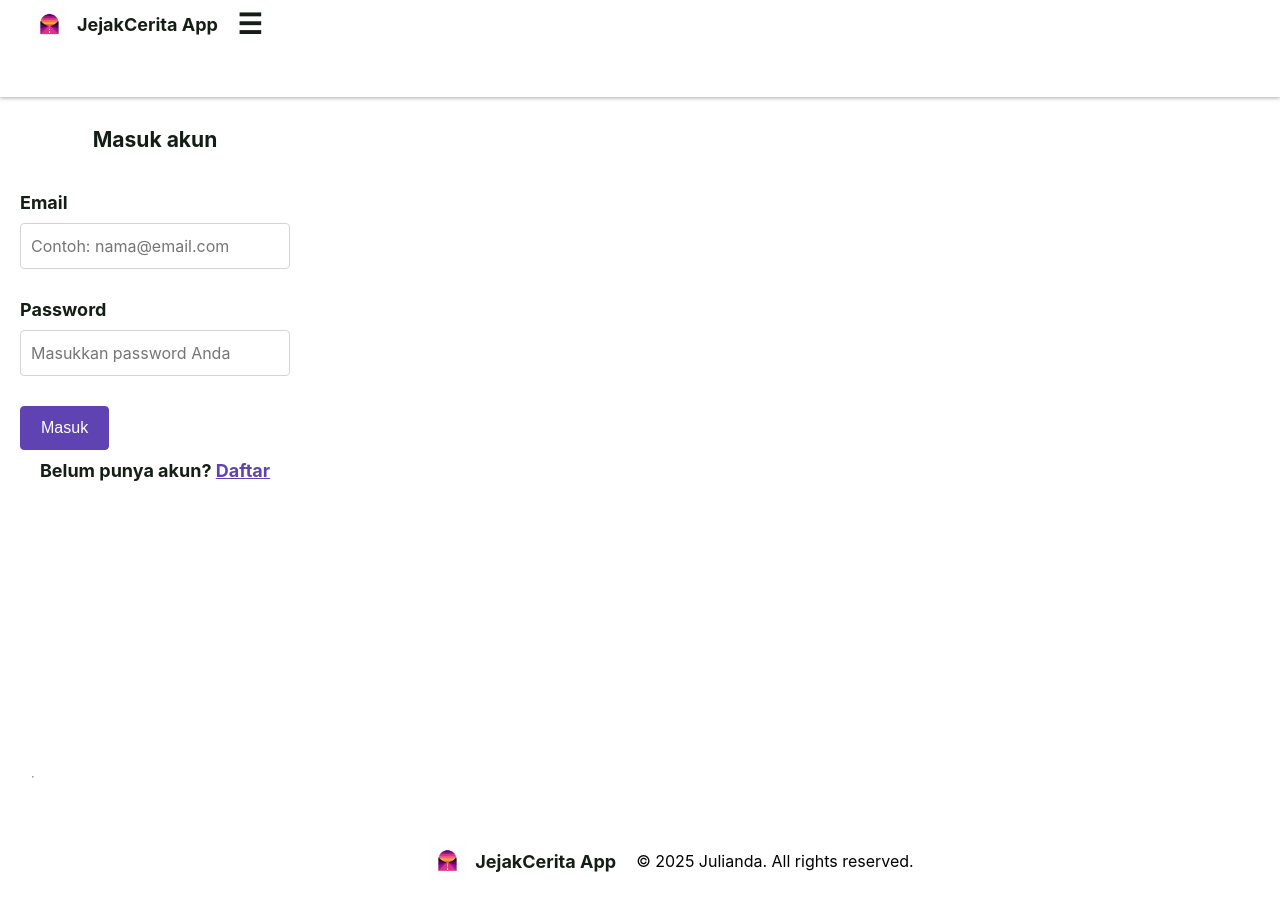
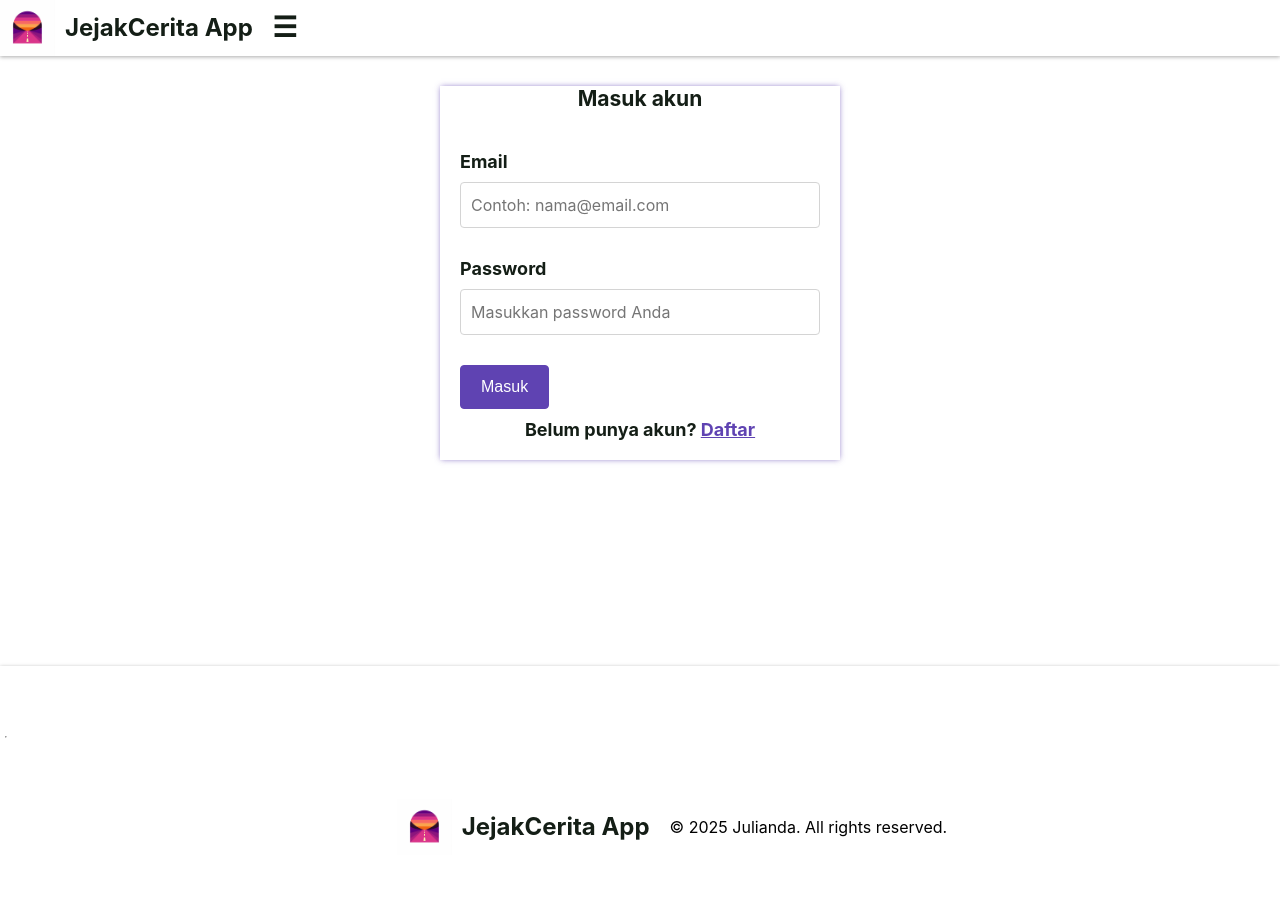
Before and after one commit to hikalputra12/JejakCerita, a website built with webpack: page starter-project-with-webpack/src/index.html in a window 1280 px wide. Built offline with nearby package versions, Linux system fonts and the light colour scheme.

Commit message:
memperbaiki beberapa css

```diff
--- a/starter-project-with-webpack/src/index.html
+++ b/starter-project-with-webpack/src/index.html
@@ -26,7 +26,7 @@
       </div>
     </header>
 
-    <main id="main-content" class="main-content"></main>
+    <main id="main-content" class="main-content container full-width"></main>
     <footer>
       <div class="container">
         <hr />
--- a/starter-project-with-webpack/src/scripts/pages/auth/register/register-page.js
+++ b/starter-project-with-webpack/src/scripts/pages/auth/register/register-page.js
@@ -9,25 +9,21 @@ export default class RegisterPage {
       <section class="register-container">
         <div class="register-form-container">
           <h1 class="register__title">Daftar akun</h1>
-
           <form id="register-form" class="register-form">
             <div class="form-control">
               <label for="name-input" class="register-form__name-title">Nama lengkap</label>
-
               <div class="register-form__title-container">
                 <input id="name-input" type="text" name="name" placeholder="Masukkan nama lengkap Anda">
               </div>
             </div>
             <div class="form-control">
               <label for="email-input" class="register-form__email-title">Email</label>
-
               <div class="register-form__title-container">
                 <input id="email-input" type="email" name="email" placeholder="Contoh: nama@email.com">
               </div>
             </div>
             <div class="form-control">
               <label for="password-input" class="register-form__password-title">Password</label>
-
               <div class="register-form__title-container">
                 <input id="password-input" type="password" name="password" placeholder="Masukkan password baru">
               </div>
@@ -50,6 +46,7 @@ export default class RegisterPage {
       model: JejakCeritaAPI,
     });
 
+    // Setup only form submit, no global click event!
     this.#setupForm();
   }
 
@@ -67,9 +64,7 @@ export default class RegisterPage {
   }
 
   registeredSuccessfully(message) {
-    console.log(message);
-
-    // Redirect
+    alert('Registrasi berhasil! Silakan login dengan akun baru Anda.');
     location.hash = '/login';
   }
 
--- a/starter-project-with-webpack/src/styles/responsives.css
+++ b/starter-project-with-webpack/src/styles/responsives.css
@@ -1,6 +1,5 @@
-/* responsives.css */
-@media (max-width: 768px) {
-  .stories-list__map {
-    height: 250px; /* Kurangi tinggi peta untuk layar kecil */
+@media (min-width: 1100px) {
+  .stories-list {
+    grid-template-columns: repeat(4, 1fr);
   }
 }
--- a/starter-project-with-webpack/src/styles/styles.css
+++ b/starter-project-with-webpack/src/styles/styles.css
@@ -64,11 +64,11 @@ body {
 }
 
 .container {
-  padding-inline: 32px;
-  margin-inline: auto;
-  max-width: 1300px;
+  padding-inline: 0;
+  margin-inline: 0;
+  max-width: none;
+  width: 100%;
 }
-
 a,
 button {
   min-height: 44px;
@@ -246,8 +246,12 @@ i.loader-button {
 
 /* HEADER */
 header {
+  display: flex;
+  justify-content: space-between;/*belum*/
+  align-items: center;
+  align-content: center;
+  overflow: auto;
   background-color: #ffffff;
-
   position: sticky;
   inset-block-start: 0;
   box-shadow: 0 1px 4px 0 #00000055;
@@ -267,7 +271,7 @@ header {
 }
 
 .brand-name__link {
-  display: inline-flex;
+  display: flex;
   align-items: center;
   gap: 10px;
 
@@ -278,7 +282,10 @@ header {
 }
 
 .brand-name__link__image {
-  width: 35px;
+  width: 55px;
+}
+.brand-name__link__text{
+  font-size:1.5rem;
 }
 
 .navigation-drawer {
@@ -394,6 +401,9 @@ header {
   max-width: 400px;
   height: 100%;
   margin-inline: auto;
+  box-shadow: 0px 0px 6px -1px rgba(95,67,178,0.79);
+  -webkit-box-shadow: 0px 0px 6px -1px rgba(95,67,178,0.79);
+  -moz-box-shadow: 0px 0px 6px -1px rgba(95,67,178,0.79);
 }
 
 .register__title,
@@ -1127,6 +1137,8 @@ header {
 /* FOOTER */
 footer {
   margin-block-start: 50px;
+  box-shadow: 0 1px 4px 0 #00000055;
+  padding: 5px;
 }
 
 .footer-content {
@@ -1161,3 +1173,9 @@ footer {
   content: attr(data-value);
   color: #09090b;
 }
+/* Tambahkan ini di akhir file CSS Anda */
+.full-width {
+  max-width: none !important;
+  width: 100% !important;
+  padding-inline: 0 !important;
+}
```
